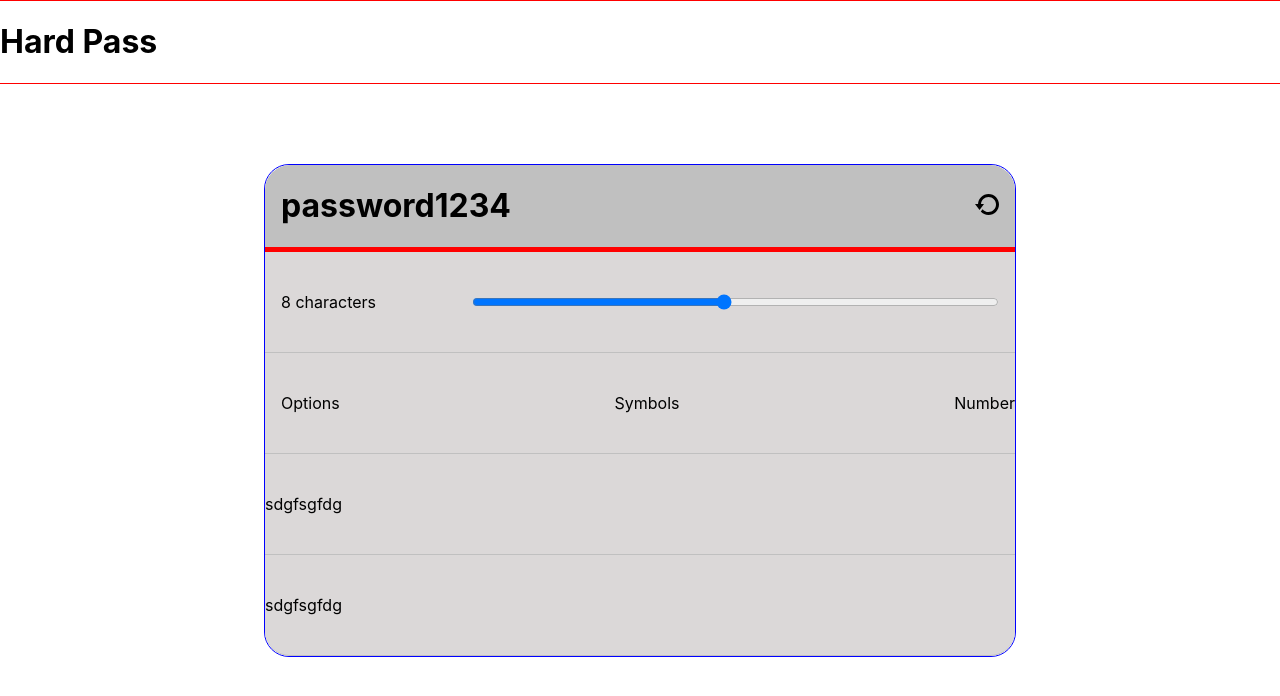
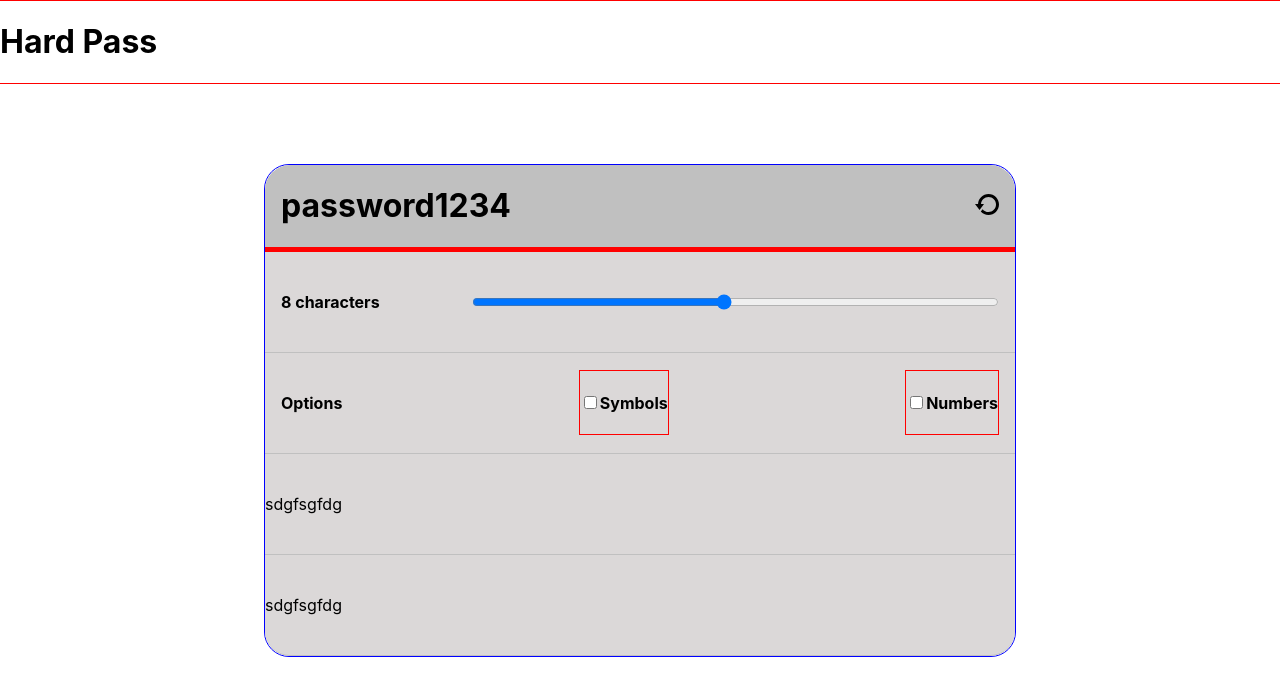
Before and after one commit to SJellen/hard-pass, a React (Create React App) app: page / in a window 1280 px wide. Shown: the top 696 px of the page. Built offline with nearby package versions, Linux system fonts and the light colour scheme.

Commit message:
work on options container

```diff
--- a/src/components/Main.js
+++ b/src/components/Main.js
@@ -21,13 +21,19 @@ export default function Main(){
                 </span>
             </div>
             <div className="selection-container">
-                <span className="selection-container-left" >{len + 2} characters</span>
+                <span className="selection-container-left" ><h4>{len + 2} characters</h4></span>
                 <input type="range" id="length" name="characters" min="6" max="98" onChange={(e) => handleCharacterLength(e)} className="selection-container-right" />
             </div>
             <div className="selection-container">
-                <span className="selection-container-left" >Options</span>
-                <span>Symbols</span>
-                <span>Number</span>
+                <span className="selection-container-left" ><h4>Options</h4></span>
+                <span className="check-container">
+                    <h4>Symbols</h4>
+                    <input type="checkbox" />
+                </span>
+                <span className="check-container">
+                    <h4>Numbers</h4>
+                    <input type="checkbox" />
+                </span>
             </div>
             <div className="selection-container">
                 sdgfsgfdg
--- a/src/styles/Main.css
+++ b/src/styles/Main.css
@@ -55,3 +55,14 @@
     width: 70%;
     border: 1px solid red;
 }
+
+.check-container {
+    border: 1px solid red;
+    display: flex;
+    flex-direction: row-reverse;
+    align-items: center;
+}
+
+.check-container:last-child {
+    margin-right: 1rem;
+}
```
